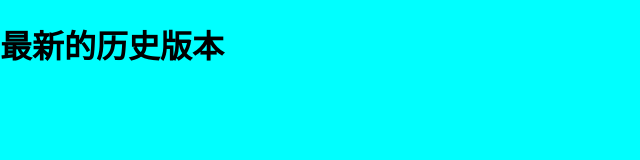
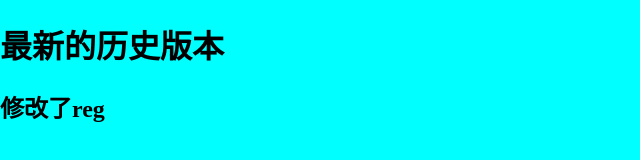
Before and after one commit to yf8866200/project_1, a plain HTML site: page index.html in a window 1280 px wide. Shown: the whole page, without its empty margins (0-640 px from the left). Drawn offline with Linux system fonts and the light colour scheme.

Commit message:
在reg修改了

```diff
--- a/index.html
+++ b/index.html
@@ -10,5 +10,6 @@
 </head>
 <body>
     <h1>最新的历史版本</h1>
+    <h2>修改了reg</h2>
 </body>
 </html>
```
